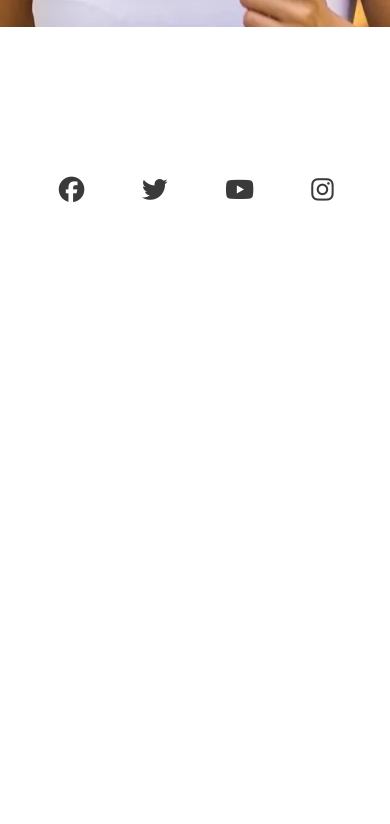
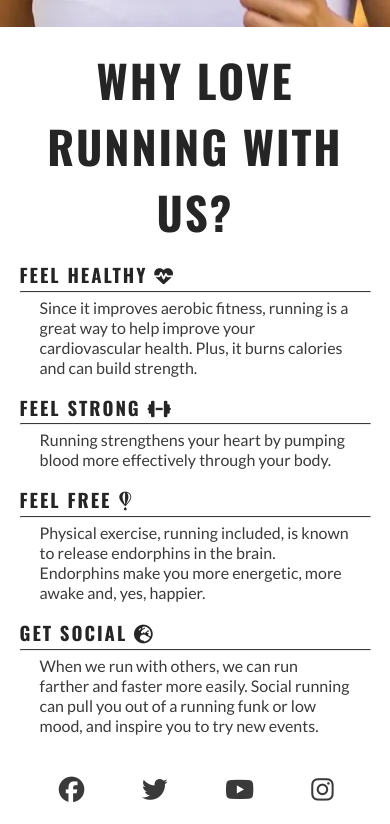
Before and after one commit to Indiica/love-running, a plain HTML site: page index.html in a window 390 px wide. Shown: the part 620-1444 px from the top of the page. Before the commit the page ends 844 px from the top, so only its background shows below. Drawn offline with nearby package versions, Linux system fonts and the light colour scheme.

Commit message:
Add reasons section and style it for mobiles

```diff
--- a/assets/css/style.css
+++ b/assets/css/style.css
@@ -117,6 +117,34 @@ main {
 color: #ffffff;
 }
 
+/* Reasons section */
+#reasons {
+    width: 90%;
+    margin: 20px auto;
+}
+
+#reasons h2 {
+    font-size: 280%;
+    margin-bottom: 20px;
+    text-align:center;
+}
+
+
+#benefits-physical > div,
+#benefits-mental > div {
+    line-height: 20px;
+    margin-bottom: 20px;
+}
+
+#benefits p {
+    padding: 0 20px;
+}
+
+#benefits hr {
+    border-top: 1px solid #3a3a3a;
+    margin: 5px 0;}
+
+
 /* Footer */
 #social-networks {
     text-align: center;
--- a/index.html
+++ b/index.html
@@ -41,6 +41,40 @@
             <h3>Dublin Docklands & Phoenix Park</h3>
         </div>
     </section>
+
+    <!--Reasons section -->
+    <section id="reasons">
+        <h2> Why love running with us?</h2>
+        <div id="benefits">
+            <div id="benefits-physical">
+                <div>
+                    <h3>Feel healthy <i class="fa-solid fa-heart-pulse"></i></h3>
+                    <hr>
+                    <p>Since it improves aerobic fitness, running is a great way to help improve your cardiovascular
+                        health. Plus, it burns calories and can build strength.</p>
+                </div>
+                <div>
+                    <h3>Feel strong <i class="fa-solid fa-dumbbell"></i></h3>
+                    <hr>
+                    <p>Running strengthens your heart by pumping blood more effectively through your body.</p>
+                </div>
+            </div>
+            <div id="benefits-mental">
+                <div>
+                    <h3>Feel free <i class="fa-brands fa-fly"></i></h3>
+                    <hr>
+                    <p>Physical exercise, running included, is known to release endorphins in the brain. Endorphins make
+                        you more energetic, more awake and, yes, happier.</p>
+                </div>
+                <div>
+                    <h3>Get social <i class="fa-solid fa-earth-europe"></i></h3>
+                    <hr>
+                    <p>When we run with others, we can run farther and faster more easily. Social running can pull you
+                        out of a running funk or low mood, and inspire you to try new events.</p>
+                </div>
+            </div>
+        </div>
+    </section>
 </main>
 <!-- Footer is down below-->
 <footer>
```
